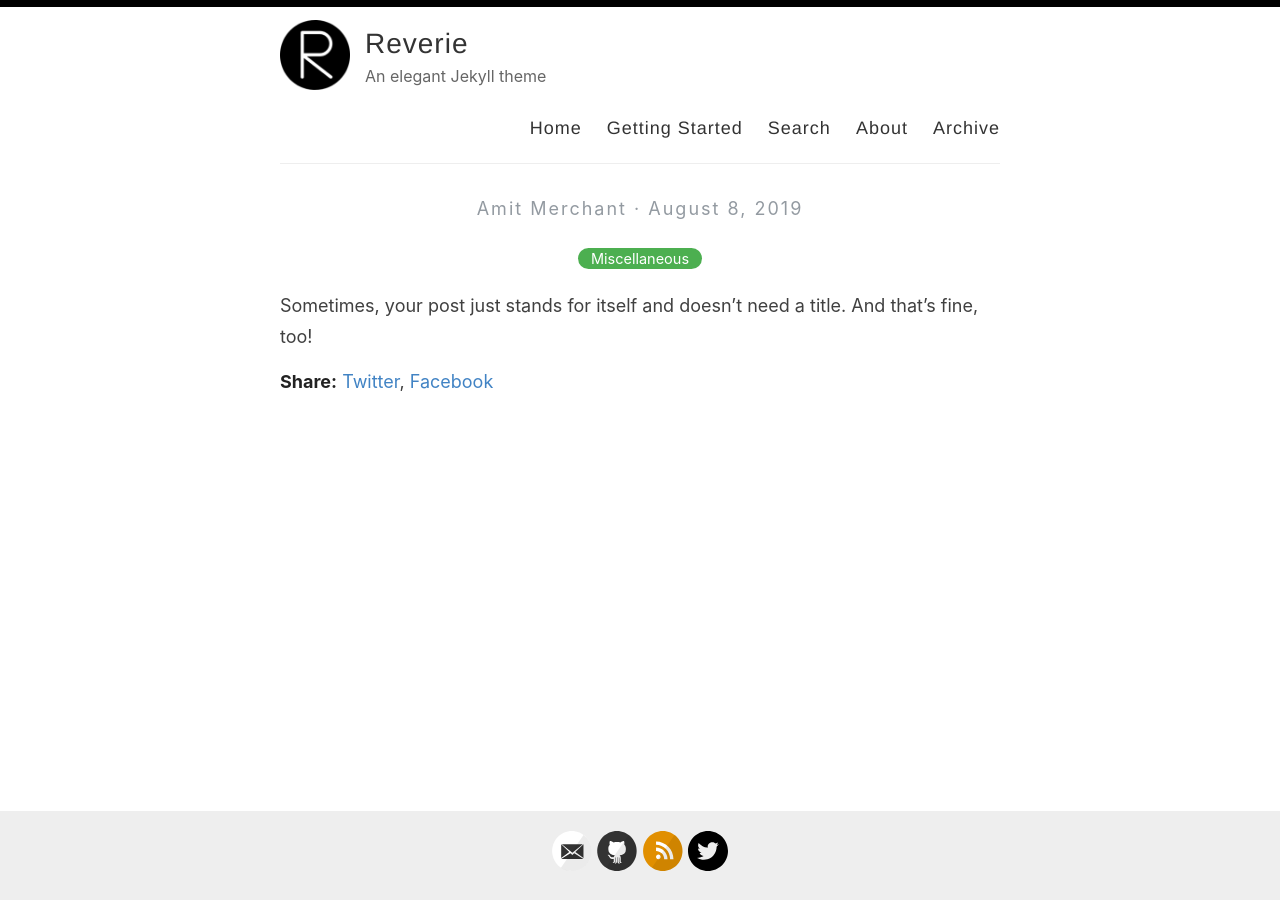
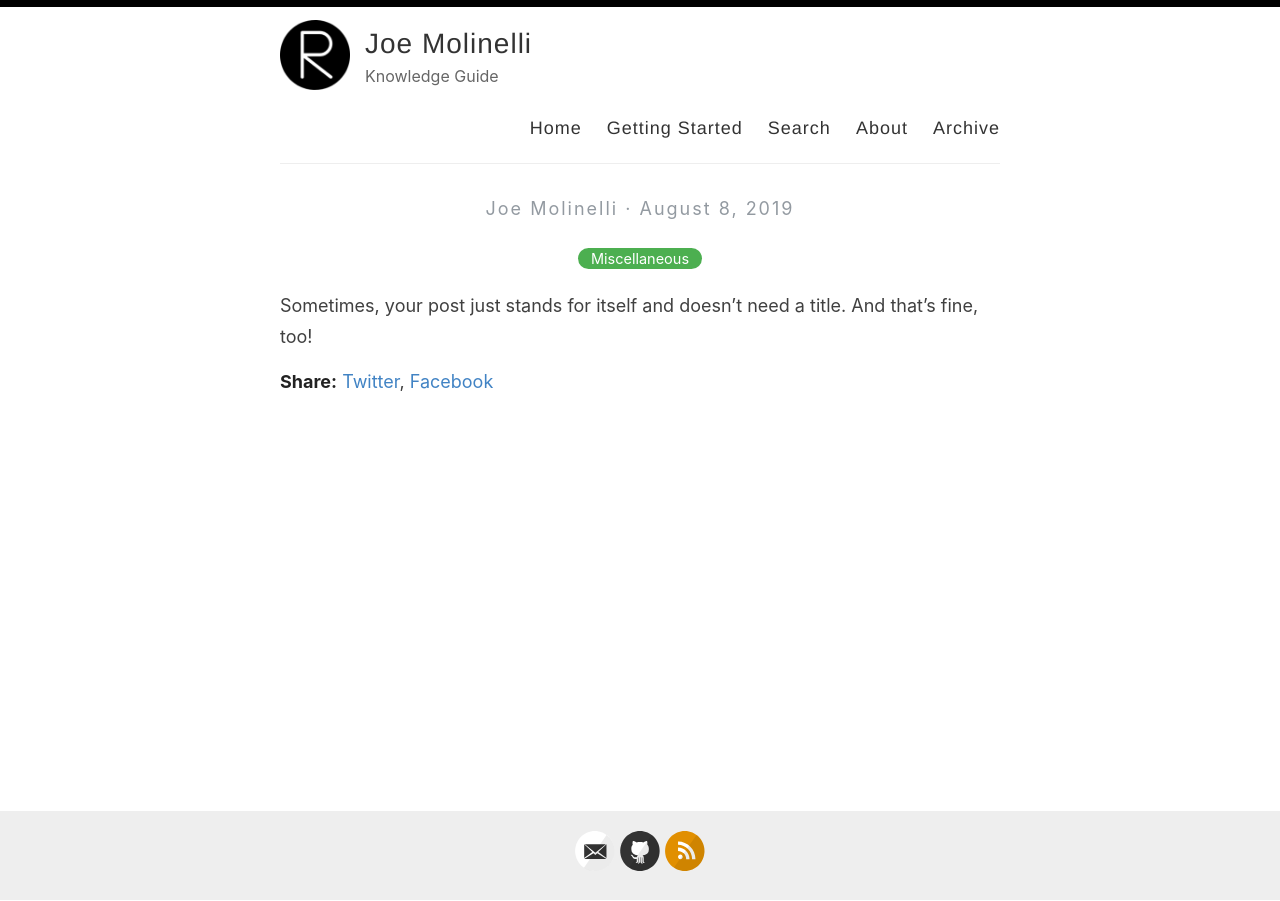
Before and after one commit to jomolin/jomolin.github.io, a Jekyll site: the page built from _posts/2019-08-08-no-title-posts.md, in a window 1280 px wide. Built offline with Jekyll 4.4.1, drawn with Linux system fonts in a browser that asks for light colours.

Commit message:
Update _config.yml

```diff
--- a/_config.yml
+++ b/_config.yml
@@ -3,13 +3,13 @@
 #
 
 # Name of your site (displayed in the header)
-name: Reverie
+name: Joe Molinelli
 
 # Name of the author
-author: Amit Merchant
+author: Joe Molinelli
 
 # Short bio or description (displayed in the header)
-description: An elegant Jekyll theme
+description: Knowledge Guide
 
 # URL of your avatar or profile pic (you could use your GitHub profile pic)
 avatar: /images/reverie.png
@@ -21,15 +21,15 @@
 # Includes an icon in the footer for each username you enter
 footer-links:
   dribbble:
-  email: amit.d.merchant@gmail.com
+  email: jsmolinelli@gmail.com
   facebook:
   flickr:
-  github: amitmerchant1990/reverie
+  github: jomolin
   instagram:
   linkedin:
   pinterest:
   rss: rss
-  twitter: amit_merchant
+  twitter:
   stackoverflow:
   youtube: # channel/<your_long_string> or user/<user-name>
   googleplus: # anything in your profile username that comes after plus.google.com/
@@ -41,21 +41,21 @@
 disqus:
 
 # Enter your Google Analytics web tracking code (e.g. UA-2110908-2) to activate tracking
-google_analytics: UA-43339302-11
+google_analytics:
 
 # For newer "GA4" analytics, use the following instead of the "UA" entry above
 #google_analytics_ga4: G-GABC1DEFG
 
 # Your website URL (e.g. http://amitmerchant1990.github.io or http://www.amitmerchant.com)
 # Used for Sitemap.xml and your RSS feed
-url: http://www.amitmerchant.com/reverie
-enforce_ssl: https://www.amitmerchant.com/reverie
+url: https://jomolin.github.io
+enforce_ssl:  https://jomolin.github.io
 
 # If you're hosting your site at a Project repository on GitHub pages
 # (http://yourusername.github.io/repository-name)
 # and NOT your User repository (http://yourusername.github.io)
 # then add in the baseurl here, like this: "/repository-name"
-baseurl: "/reverie"
+baseurl:
 
 #
 # !! You don't need to change any of the configuration flags below !!
```
